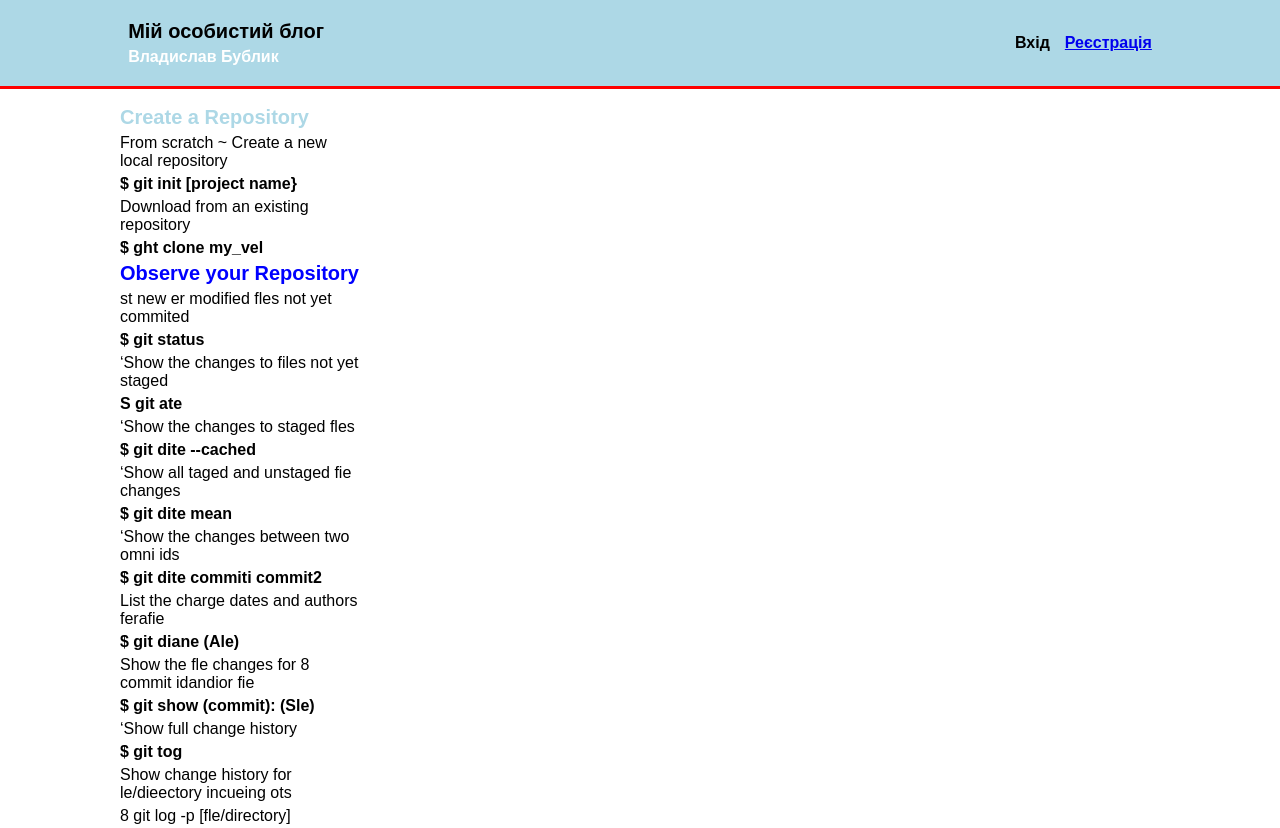
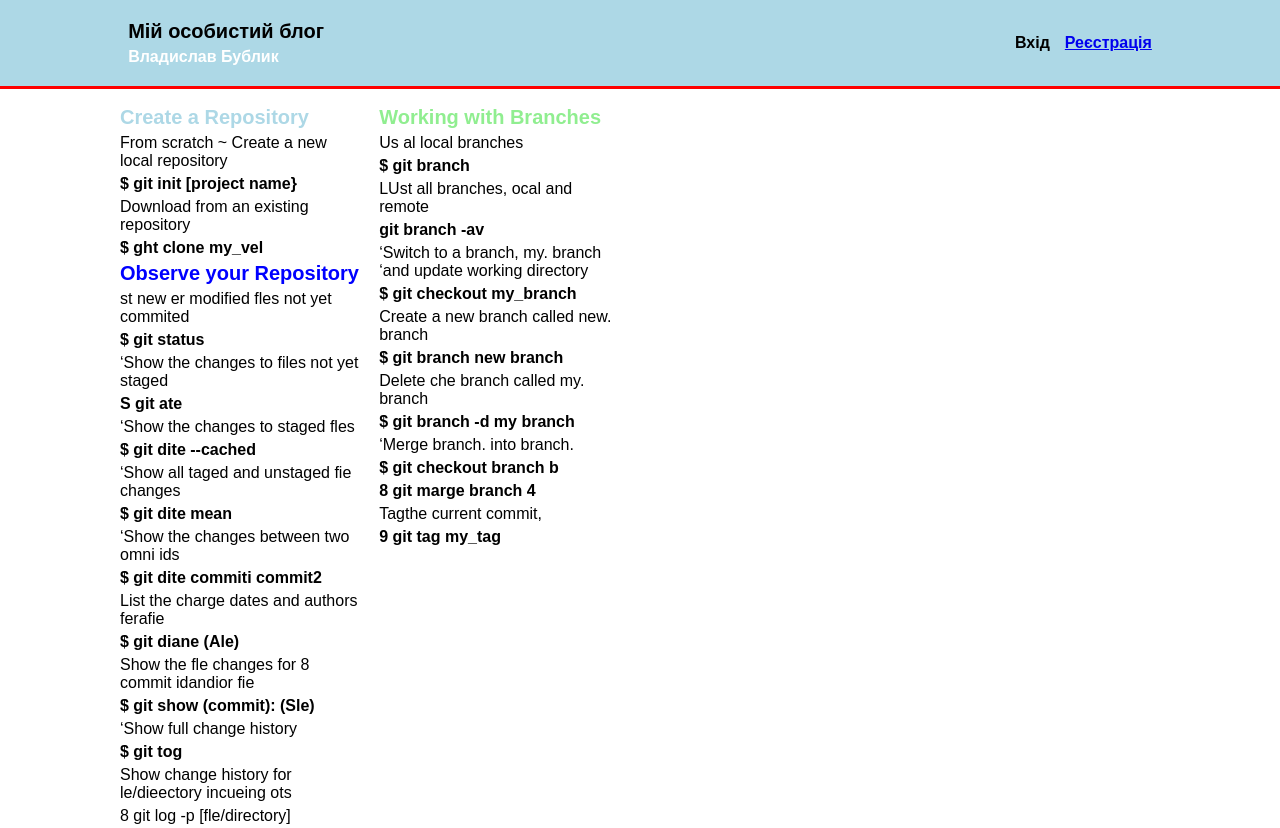
Before and after one commit to fhgfghfgh/WEB, a plain HTML site: page Ягунін_веб_лаб13-2/index.html in a window 1280 px wide. Shown: the top 828 px of the page. Drawn offline with Linux system fonts and the light colour scheme.

Commit message:
Working with Branches

```diff
--- a/Ягунін_веб_лаб13-2/index.html
+++ b/Ягунін_веб_лаб13-2/index.html
@@ -118,6 +118,60 @@
                         </div>
                     </div>
                 </div>
+                <div class="main__blocks">
+                    <div class="block">
+                        <h2 class="blockheading lightgreen">
+                            Working with Branches
+                        </h2>
+                        <div class="blockcontent">
+                            <div class="blockdescription">
+                                Us al local branches
+                            </div>
+                            <div class="blockcommand">
+                                $ git branch
+                            </div>
+                            <div class="blockdescription">
+                                LUst all branches, ocal and remote
+                            </div>
+                            <div class="blockcommand">
+                                git branch -av
+                            </div>
+                            <div class="blockdescription">
+                                ‘Switch to a branch, my. branch ‘and update working directory
+                            </div>
+                            <div class="blockcommand">
+                                $ git checkout my_branch
+                            </div>
+                            <div class="blockdescription">
+                                Create a new branch called new. branch
+                            </div>
+                            <div class="blockcommand">
+                                $ git branch new branch
+                            </div>
+                            <div class="blockdescription">
+                                Delete che branch called my. branch
+                            </div>
+                            <div class="blockcommand">
+                                $ git branch -d my branch
+                            </div>
+                            <div class="blockdescription">
+                                ‘Merge branch. into branch.
+                            </div>
+                            <div class="blockcommand">
+                                $ git checkout branch b
+                            </div>
+                            <div class="blockcommand">
+                                8 git marge branch 4
+                            </div>
+                            <div class="blockdescription">
+                                Tagthe current commit,
+                            </div>
+                            <div class="blockcommand">
+                                9 git tag my_tag
+                            </div>
+                        </div>
+                    </div>
+                </div>
             </div>
         </div>
     </main>
```
